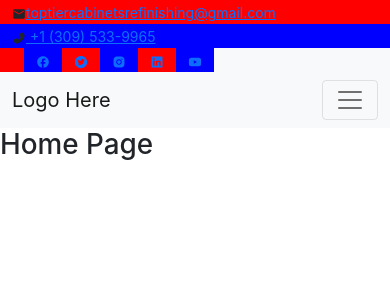
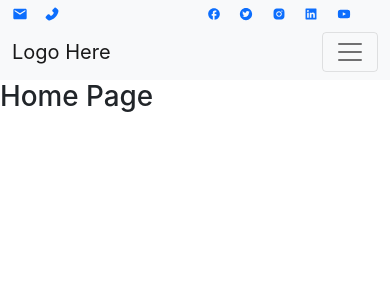
Before and after one commit to julioPlaceres/top-tier, a React (Create React App) app in the folder client/: page / in a window 390 px wide. Shown: the top 300 px of the page. Built offline with nearby package versions, Linux system fonts and the light colour scheme.

Commit message:
remove text from phone and email as it takes too much space. aligned icons to mobile version (xs)

```diff
--- a/client/src/components/Link-Icons/Email.js
+++ b/client/src/components/Link-Icons/Email.js
@@ -3,12 +3,9 @@ import { MdEmail } from "react-icons/md";
 const Email = () => {
   return (
     <>
-      <small>
+      <a href="mailto:info@yourcompany.example.com">
         <MdEmail />
-          <a href="mailto:info@yourcompany.example.com">
-            toptiercabinetsrefinishing@gmail.com
-          </a>
-      </small>
+      </a>
     </>
   );
 };
--- a/client/src/components/Link-Icons/Phone.js
+++ b/client/src/components/Link-Icons/Phone.js
@@ -3,12 +3,9 @@ import { AiFillPhone } from "react-icons/ai";
 const Phone = () => {
   return (
     <>
-      <small>
+      <a href="tel:+1 (309) 533-9965">
         <AiFillPhone />
-        <span>
-          <a href="tel:+1 (309) 533-9965"> +1 (309) 533-9965</a>
-        </span>
-      </small>
+      </a>
     </>
   );
 };
--- a/client/src/components/Top-Navbar/TopNavBar.css
+++ b/client/src/components/Top-Navbar/TopNavBar.css
@@ -1,7 +1,14 @@
-.email, .col1, .twitter, .linkedin, .col2 {
-  background-color: red;
+.email,
+.col1,
+.twitter,
+.linkedin,
+.col2 {
+  /* background-color: red; */
 }
 
-.phone, .facebook, .instagram, .youtube {
-  background-color: blue;
+.phone,
+.facebook,
+.instagram,
+.youtube {
+  /* background-color: blue; */
 }
--- a/client/src/components/Top-Navbar/TopNavBar.js
+++ b/client/src/components/Top-Navbar/TopNavBar.js
@@ -1,4 +1,4 @@
-import { Container, Col, Stack, Row } from "react-bootstrap";
+import { Container, Col, Row } from "react-bootstrap";
 import EmailIcon from "../Link-Icons/Email";
 import PhoneIcon from "../Link-Icons/Phone";
 import Facebook from "../Link-Icons/Facebook";
@@ -14,37 +14,33 @@ const TopNavBar = () => {
   return (
     <Container fluid className="bg-light">
       <Row>
-      <Col xs={12} md={6} lg={3} className="email">
-        <EmailIcon />
+        <Col xs={1} md={6} lg={3} className="email">
+          <EmailIcon />
         </Col>
 
-        <Col xs={12} md={6} lg={3} className="phone">
-        <PhoneIcon  />
+        <Col xs={5} md={6} lg={3} className="phone">
+          <PhoneIcon />
+        </Col>
+        <Col xs={1} className="facebook">
+          <Facebook />
         </Col>
 
-        <Col xs="auto" md="auto" lg={3} className="col1"/>
-
-        <Col xs="auto" className="facebook">
-        <Facebook  />
+        <Col xs={1} className="twitter">
+          <Twitter />
         </Col>
 
-        <Col xs="auto" className="twitter">
-        <Twitter  />
+        <Col xs={1} className="instagram">
+          <Instagram />
         </Col>
 
-        <Col xs="auto" className="instagram">
-        <Instagram  />
+        <Col xs={1} className="linkedin">
+          <Linkedin />
         </Col>
 
-        <Col xs="auto" className="linkedin">
-        <Linkedin  />
+        <Col xs={1} className="youtube">
+          <Youtube />
         </Col>
-
-        <Col xs="auto" className="youtube">
-        <Youtube />
-        </Col>
-        <Col xs={12} md={6} lg={2} className="col2"/>
-        </Row>
+      </Row>
     </Container>
   );
 };
```
